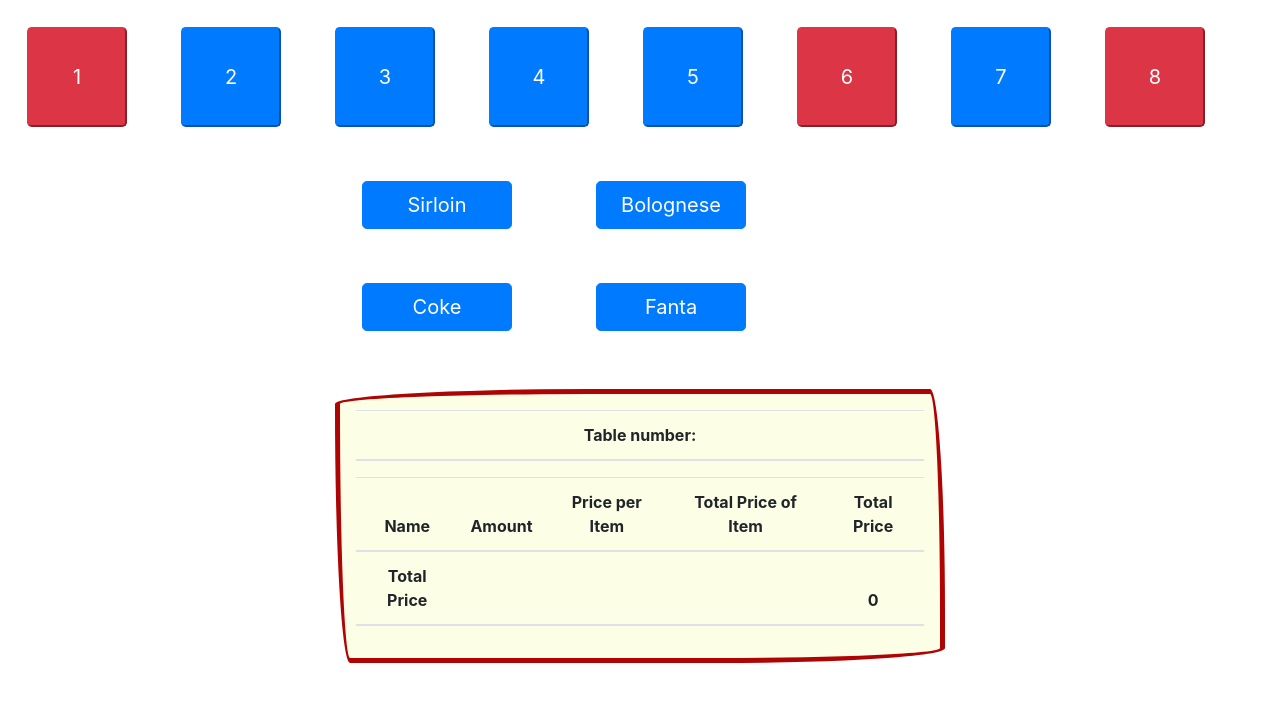
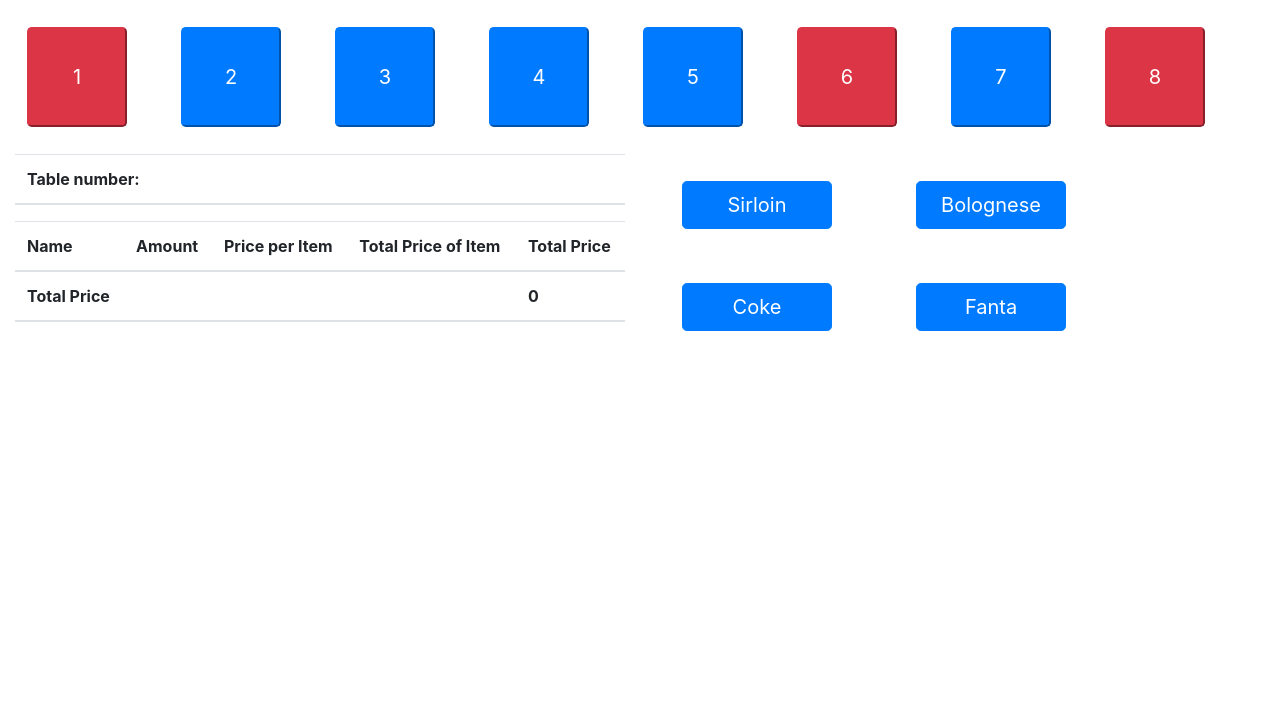
Before and after one commit to Mpinan/POS_system, a React (Create React App) app in the folder pos/: page / in a window 1280 px wide. Shown: the top 702 px of the page. Built offline with nearby package versions, Linux system fonts and the light colour scheme; the HTML template or start-up script is replaced by a standard one.

Commit message:
Removed styles

```diff
--- a/pos/src/App.css
+++ b/pos/src/App.css
@@ -2,9 +2,13 @@
   display: inline-flex;
 }
 
-#position {
+#container {
   width: 50%;
 }
+
+/* #containerRight {
+  width: 50%;
+} */
 
 #left {
   float: left;
@@ -14,20 +18,6 @@
   float: right;
 }
 
-.container-bg {
-  width: 100%;
-  margin-top: 5%;
-  text-align: center;
-  display: inline-block;
-  width: 100%;
-  margin: 5% auto;
-  border-radius: 255px 15px 225px 15px/15px 225px 15px 255px;
-  padding: 1em;
-  line-height: 1.5em;
-  background: hsla(67, 95%, 95%, 1);
-  border: solid 5px hsla(0, 95%, 35%, 1);
-}
-
 .margin {
   margin: 2px;
 }
--- a/pos/src/App.js
+++ b/pos/src/App.js
@@ -119,7 +119,8 @@ class App extends Component {
             </div>
           ))}
         </div>
-        <div className="container" id="position">
+
+        <div className="container" id="container" style={{ float: "right" }}>
           <Row id="items">
             {listItems.map((item, i) => (
               <div className="margin" key={i}>
@@ -139,7 +140,7 @@ class App extends Component {
           </Row>
         </div>
 
-        <Container id="position">
+        <div className="container" id="container" style={{ float: "left" }}>
           <div className="container-bg">
             <ItemsList
               itemsInTable={items}
@@ -147,7 +148,7 @@ class App extends Component {
               totalPrice={totalPrice}
             ></ItemsList>
           </div>
-        </Container>
+        </div>
       </div>
     );
   }
```
